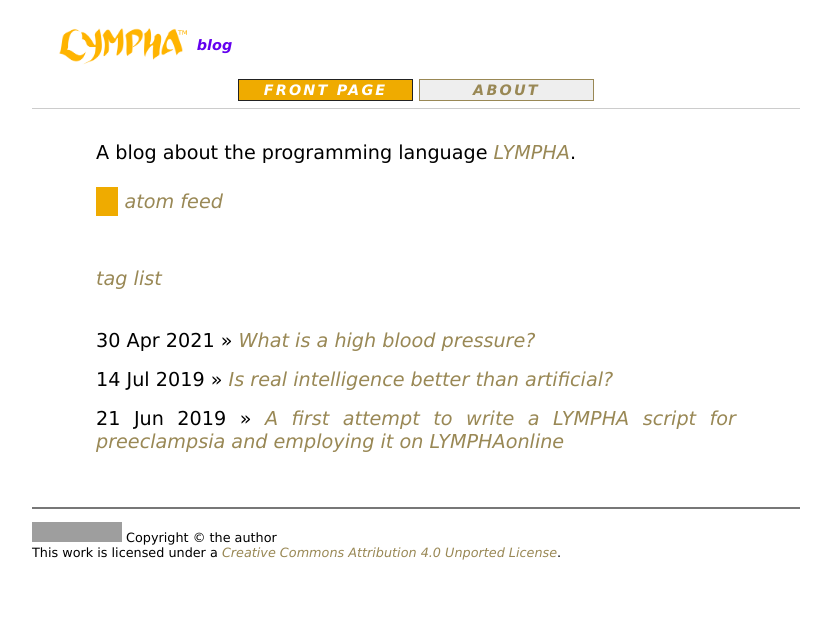
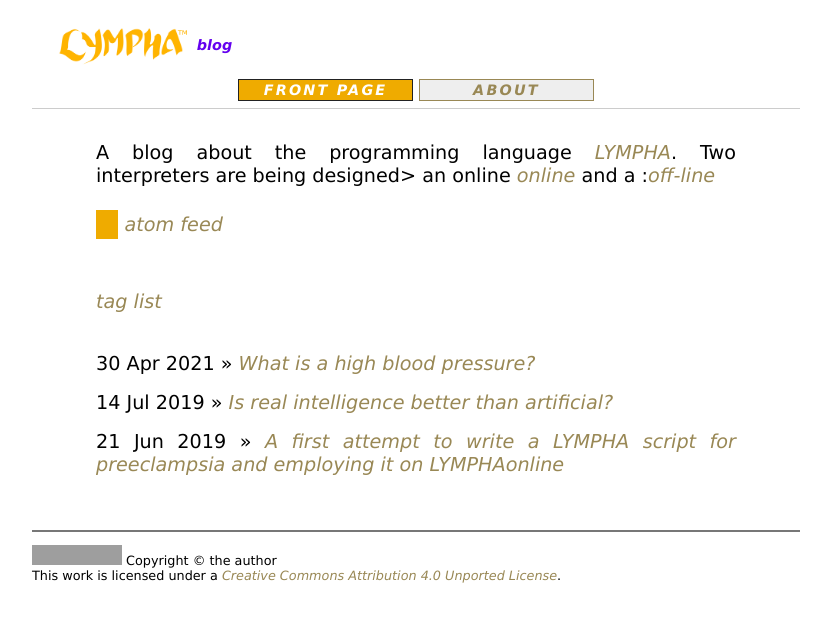
Before and after one commit to RickardHultgren/lymphablog, a Jekyll site: the page built from index.md, in a window 1280 px wide. Shown: the top 622 px of the page, without its empty margins (232-1063 px from the left). Built offline with Jekyll 4.4.1, drawn with Linux system fonts in a browser that asks for light colours; some web fonts are replaced; our own code applies the rules of GitHub Pages for plain Markdown files; grey boxes are pictures that could not be loaded.

Commit message:
Update index.md

```diff
--- a/index.md
+++ b/index.md
@@ -3,7 +3,7 @@ document.getElementById("indexsmall").style.backgroundColor="#EFAB00";
 document.getElementById("indextext").style.color="#000000";
 document.getElementById("index").className="menu2active";
 </script>
-A blog about the programming language [LYMPHA](https://lympha.readthedocs.io/en/latest/).<br><br>
+A blog about the programming language [LYMPHA](https://lympha.readthedocs.io/en/latest/). Two interpreters are being designed> an online [online](http://rickardhultgren.github.io/lymphaonline/index) and a :[off-line](https://gitlab.com/rickardhultgren/lympha-interpreter/-/tree/master/)<br><br>
 <span id="Rss" style="display:table;"> [<i class="material-icons" style="background-color:#EFAB00;color:#ffffff;font-size:1.5em;margin-top:.5em; margin-bottom:-.5em;display: table-cell;vertical-align: middle;">&#xE0E5;</i><span style="vertical-align: middle;display:table-cell;">&nbsp;atom feed </span> ]({{site.baseurl}}/atom.xml)</span>
 <br><br>
 <a href="{{site.baseurl}}/tags">tag list</a>
```
